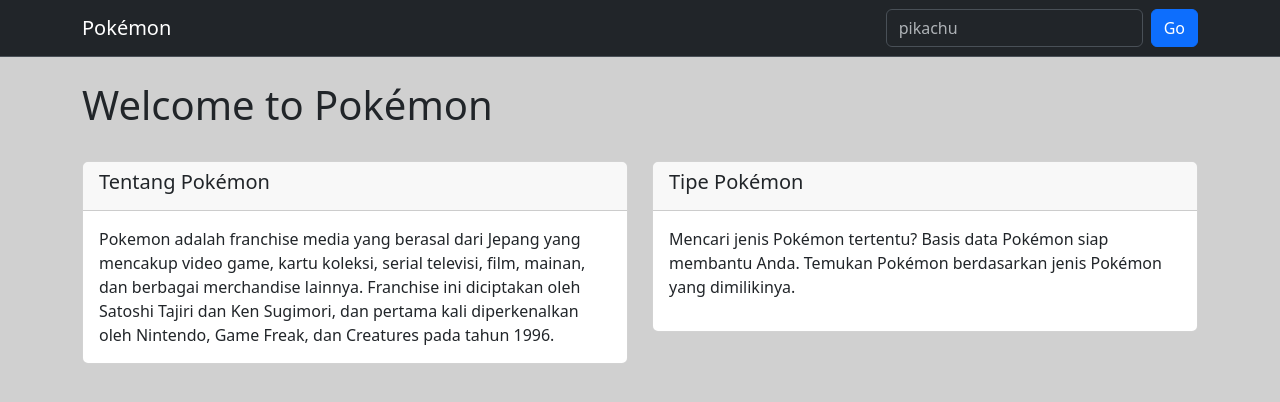
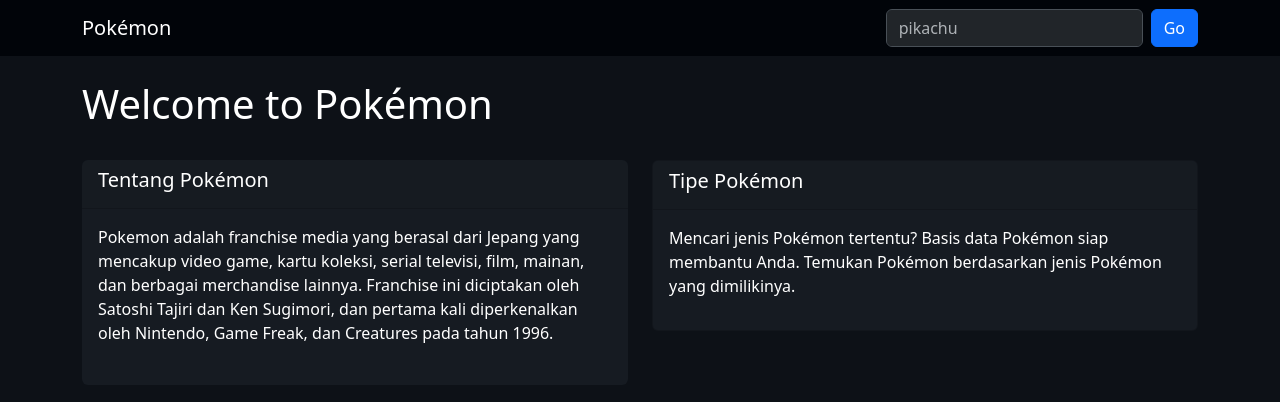
Before and after one commit to fasyailyac/poke-api, a Flask app: page / in a window 1280 px wide. Shown: the top 402 px of the page. Run offline with Flask 3, Linux system fonts and the light colour scheme; data that the repository does not hold is empty; some libraries are stand-ins or nearby versions.

Commit message:
Update template file

```diff
--- a/templates/dashboard.html
+++ b/templates/dashboard.html
@@ -6,10 +6,10 @@
     <title>Bootstrap demo</title>
     <link href="https://cdn.jsdelivr.net/npm/bootstrap@5.3.3/dist/css/bootstrap.min.css" rel="stylesheet" integrity="sha384-QWTKZyjpPEjISv5WaRU9OFeRpok6YctnYmDr5pNlyT2bRjXh0JMhjY6hW+ALEwIH" crossorigin="anonymous">
   </head>
-  <body style="background-color: #0000002f;">
-    <nav class="navbar bg-dark border-bottom border-body" data-bs-theme="dark" style="background-color: #0000002f;">
+  <body style="background-color: #0d1117;">
+    <nav class="navbar" data-bs-theme="dark" style="background-color: #010409;">
       <div class="container">
-        <a class="navbar-brand">Pokémon</a>
+        <a class="navbar-brand" href="http://127.0.0.1:5000/">Pokémon</a>
         <form class="d-flex" action="/search" method="post">
           <input class="form-control me-2 mx_auto" name="pokemon_name" type="text" placeholder="pikachu" aria-label="Search">
           <button class="btn btn-primary" type="submit">Go</button>
@@ -19,31 +19,32 @@
     <div class="container">
       <br>
         <div>
-            <h1>Welcome to Pokémon</h1>
+            <h1 style="color: white;">Welcome to Pokémon</h1>
         </div>
       <br>
         <div class="row row-cols-1 row-cols-md-2 g-4">
           <div class="col">
-            <div class="card">
+            <div class="card" style="background-color: #161b22; border: #30363d;">
               <div class="card-header">
-                <h5>Tentang Pokémon</h5>
+                <h5 style="color: white;">Tentang Pokémon</h5>
               </div>
               <div class="card-body">
-                <p class="card-text">
+                <p class="card-text" style="color: white;">
                   Pokemon adalah franchise media yang berasal dari Jepang yang mencakup video game, kartu koleksi, serial televisi, film, mainan, dan berbagai merchandise lainnya. Franchise ini diciptakan oleh Satoshi Tajiri dan Ken Sugimori, dan pertama kali diperkenalkan oleh Nintendo, Game Freak, dan Creatures pada tahun 1996.</p>
               </div>
+              <br>
             </div>
           </div>
           <div class="col">
-            <div class="card">
+            <div class="card" style="background-color: #161b22;">
               <div class="card-header">
-                <h5>Tipe Pokémon</h5>
+                <h5 style="color: white;">Tipe Pokémon</h5>
               </div>
               <div class="card-body">
-                <p class="card-text">Mencari jenis Pokémon tertentu? Basis data Pokémon siap membantu Anda. Temukan Pokémon berdasarkan jenis Pokémon yang dimilikinya.</p>
+                <p class="card-text" style="color: white;">Mencari jenis Pokémon tertentu? Basis data Pokémon siap membantu Anda. Temukan Pokémon berdasarkan jenis Pokémon yang dimilikinya.</p>
                 <div class="column">
                   {% for typ in all_type %}
-                  <a href= "/filter/type/{{typ.name}}" class="btn btn-primary mb-1">{{typ.name}}</a>
+                  <a href= "/filter/type/{{typ.name}}" class="btn mb-1" style="background-color: #3fb950; color: white; font-weight: bold;">{{typ.name}}</a>
                   {% endfor %}
                 </div>
               </div>
```
Also changed, not shown: templates/filtered_pokemon.html (+5 -5 lines), templates/result.html (+16 -16 lines).
